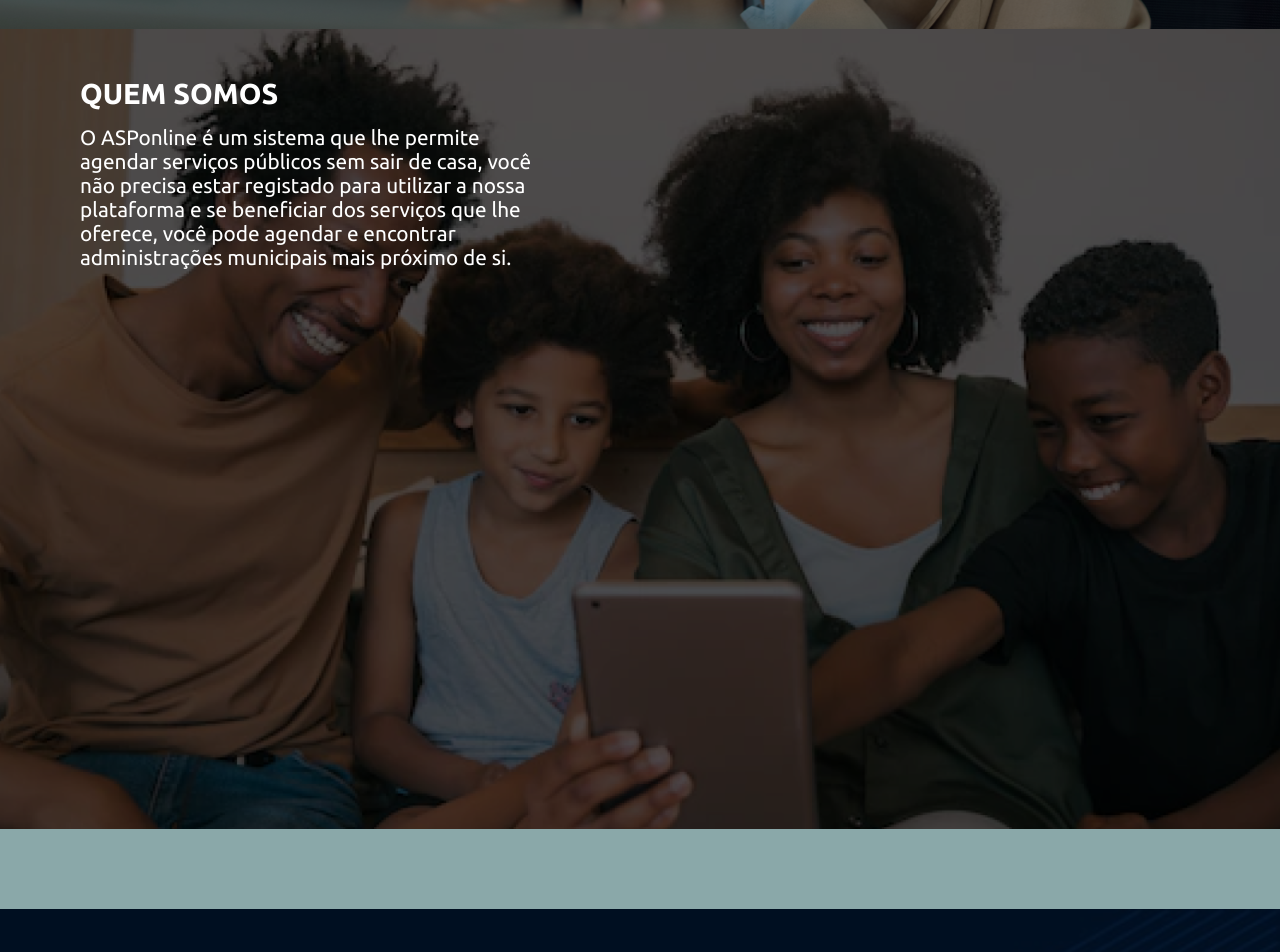
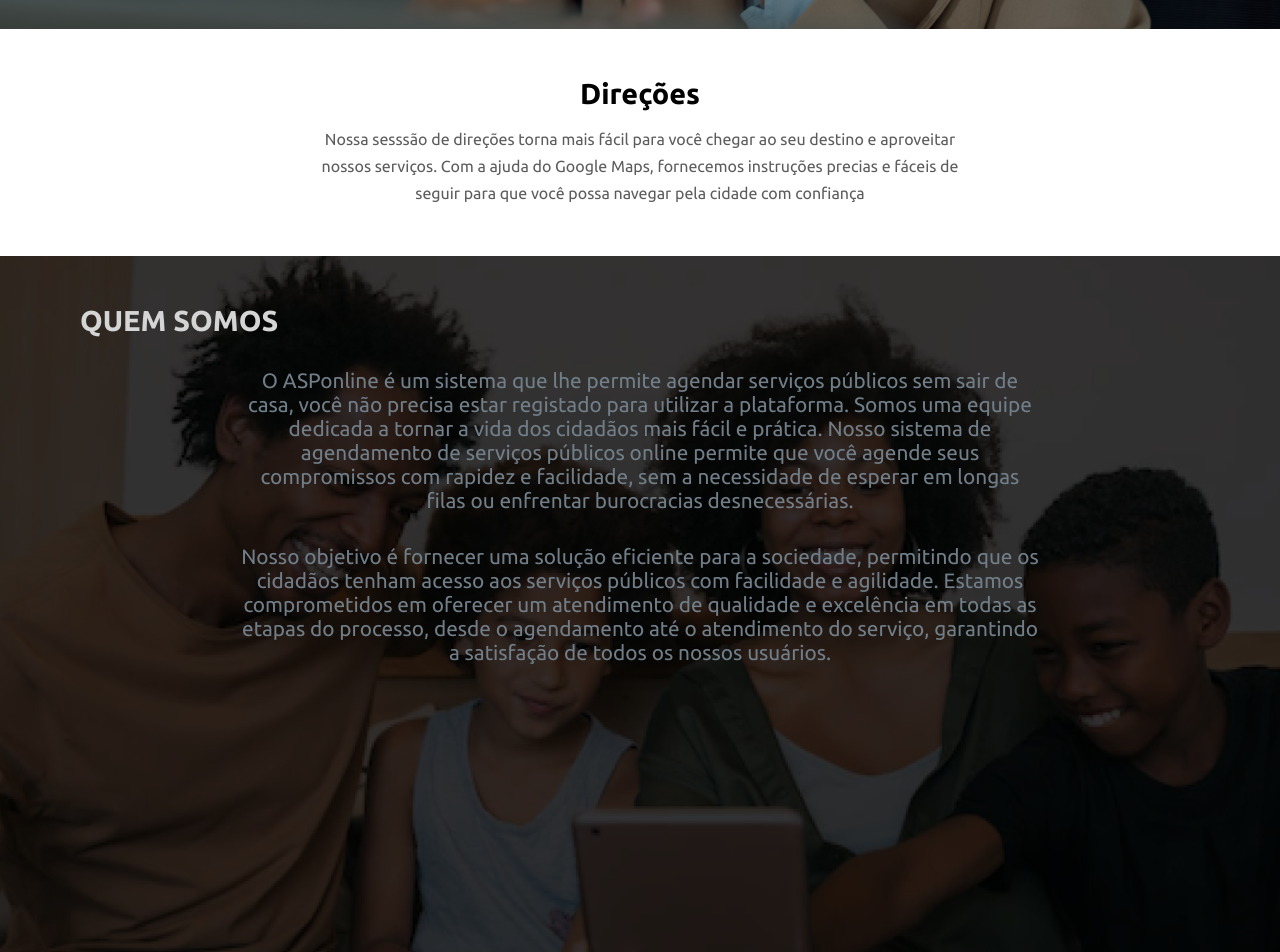
Before and after one commit to PauloAndre05/ASPonline, a React (Create React App) app: page / in a window 1280 px wide. Shown: the part 1760-2712 px from the top of the page. Built offline with nearby package versions, Linux system fonts and the light colour scheme.

Commit message:
Mais actualizações

```diff
--- a/src/components/layout/botao/Botao.module.css
+++ b/src/components/layout/botao/Botao.module.css
@@ -14,6 +14,9 @@
     border: none;
     transition: all .5s;
     letter-spacing: .15rem;
+    display: flex;
+    justify-content: center;
+    align-items: center;
 }
 
 .botao:hover{
--- /dev/null
+++ b/src/components/layout/direcoes/Direcoes.jsx
@@ -0,0 +1,14 @@
+import styles from './Direcoes.module.css'
+
+function Direcoes() {
+    return(
+        <main className={styles.container}>
+            <section className={styles.texto}>
+                <h1>Direções</h1>
+                <p>Nossa sesssão de direções torna mais fácil para você chegar ao seu destino e aproveitar nossos serviços. Com a ajuda do Google Maps, fornecemos instruções precias e fáceis de seguir para que você possa navegar pela cidade com confiança </p>
+            </section>
+        </main>
+    )
+}
+
+export { Direcoes }
--- /dev/null
+++ b/src/components/layout/direcoes/Direcoes.module.css
@@ -0,0 +1,23 @@
+.container{
+    width: 100%;
+    padding: 3rem 0;
+}
+
+section.texto{
+    display: flex;
+    flex-direction: column;
+    align-items: center;
+    gap: 1rem;
+}
+
+
+section.texto h1{
+    font-size: 1.8rem;
+}
+
+section.texto p{
+    color: rgba(0, 0, 0, 0.64);
+    width: 40rem;
+    text-align: center;
+    line-height: 1.7rem;
+}
--- a/src/components/layout/preenchimento/Preenchimento.jsx
+++ b/src/components/layout/preenchimento/Preenchimento.jsx
@@ -1,8 +1,26 @@
 import styles from './Preenchimento.module.css'
+
+import { AiOutlineBell, AiOutlineBulb, AiOutlineCheckCircle } from 'react-icons/ai'
 
 function Preenchimento() {
     return(
-        <main className={styles.container}></main>
+        <main className={styles.container}>
+            <div className={styles.circle}>
+                <i><AiOutlineBell/></i>
+                <h4>Objectivo</h4>
+                <p>Melhorar a Transparência</p>
+                </div>
+            <div className={styles.circle}>
+                <i><AiOutlineBulb/></i>
+                <h4>Criatividade</h4>
+                <p>Responsabilidade</p>
+                </div>
+            <div className={styles.circle}>
+                <i><AiOutlineCheckCircle/></i>
+                <h4>Inovação</h4>
+                <p>Noso Comprimisso</p>
+                </div>
+        </main>
     )
 }
 export { Preenchimento }
--- a/src/components/layout/preenchimento/Preenchimento.module.css
+++ b/src/components/layout/preenchimento/Preenchimento.module.css
@@ -6,6 +6,34 @@
 
 .container{
     width: 100%;
-    height: 5rem;
-    background-color: #8AA8A9;
+    height: 10rem;
+    background-color: #3B4146;
+    display: flex;
+    justify-content: center;
+    align-items: center;
+    flex-wrap: wrap;
+    gap: 3rem;
 }
+
+.circle{
+    display: flex;
+    align-items: center;
+    flex-direction: column;
+    gap: .2rem;
+    padding-top: 1rem;
+    width: 11rem;
+    height: 8rem;
+}
+
+.circle i{
+    color: #fff;
+    font-size: 2rem;
+}
+
+.circle p{
+    text-align: center;
+}
+
+.circle h4{
+    text-transform: uppercase;
+}
--- a/src/components/layout/quem_somos/QuemSomos.jsx
+++ b/src/components/layout/quem_somos/QuemSomos.jsx
@@ -6,9 +6,13 @@ function QuemSomos() {
         <>
 
             <main className={styles.container}>
-                <section>
-                    <h2>Quem  Somos</h2>
-                    <p>O ASPonline é um sistema que lhe permite agendar serviços públicos sem sair de casa, você não precisa estar registado para utilizar a nossa plataforma e se beneficiar dos serviços que lhe oferece, você pode agendar e encontrar administrações municipais mais próximo de si.</p>
+                <h2>Quem  Somos</h2>
+                <section className={styles.texto}>
+
+                    <p>O ASPonline é um sistema que lhe permite agendar serviços públicos sem sair de casa, você não precisa estar registado para utilizar a plataforma. Somos uma equipe dedicada a tornar a vida dos cidadãos mais fácil e prática. Nosso sistema de agendamento de serviços públicos online permite que você agende seus compromissos com rapidez e facilidade, sem a necessidade de esperar em longas filas ou enfrentar burocracias desnecessárias.</p>
+
+                    <p>Nosso objetivo é fornecer uma solução eficiente para a sociedade, permitindo que os cidadãos tenham acesso aos serviços públicos com facilidade e agilidade. Estamos comprometidos em oferecer um atendimento de qualidade e excelência em todas as etapas do processo, desde o agendamento até o atendimento do serviço, garantindo a satisfação de todos os nossos usuários.</p>
+
                 </section>
             </main>
 
--- a/src/components/layout/quem_somos/QuemSomos.module.css
+++ b/src/components/layout/quem_somos/QuemSomos.module.css
@@ -8,24 +8,32 @@
     background: url("../../../images/bgQuemSomos.png");
     background-repeat: no-repeat;
     background-size: cover;
-    background-color: #000000ac;
+    background-color: #000000c8;
     background-blend-mode: color;
     width: 100%;
     height: 100vh;
     padding: 3rem 5rem;
 }
 
+.texto{
+    display: flex;
+    flex-direction: column;
+    align-items: center;
+    flex-wrap: wrap;
+    justify-content: space-evenly;
+}
 
 .container h2{
-    color: #fff;
+    color: #d5d5d5;
     font-size: 1.8rem;
     text-transform: uppercase;
 }
 
 
 .container p{
-    margin-top: 1rem;
-    color: #fff;
+    color: #717e88;
     font-size: 1.3rem;
-    width: 30rem;
+    width: 50rem;
+    text-align: center;
+    margin-top: 2rem;
 }
--- a/src/components/layout/sessaoServicos/Dados.jsx
+++ b/src/components/layout/sessaoServicos/Dados.jsx
@@ -21,15 +21,15 @@ export const dataCard = [
 
     {
         id: 3,
-        img: "",
-        servico: "Cartão de Munícipe",
+        img: recenseamento,
+        servico: "Recenciamento Militar",
         desc: "Requisitos:",
     },
 
     {
         id: 4,
-        img: recenseamento,
-        servico: "Recenciamento Militar",
+        img: "",
+        servico: "Cartão de Munícipe",
         desc: "Requisitos:",
     },
 
--- a/src/components/routes/inicio/Inicio.jsx
+++ b/src/components/routes/inicio/Inicio.jsx
@@ -1,4 +1,5 @@
 import { Banner } from "../../layout/banner/Banner"
+import { Direcoes } from "../../layout/direcoes/Direcoes"
 import { Formulario } from "../../layout/formulario/Formulario"
 import { NewsLetter } from "../../layout/newsLetter/NewsLetter"
 import { QuemSomos } from "../../layout/quem_somos/QuemSomos"
@@ -10,6 +11,7 @@ function Inicio() {
             <Banner/>
             <SessaoServicos/>
             <Formulario/>
+            <Direcoes/>
             <QuemSomos/>
             <NewsLetter/>
         </>
```
